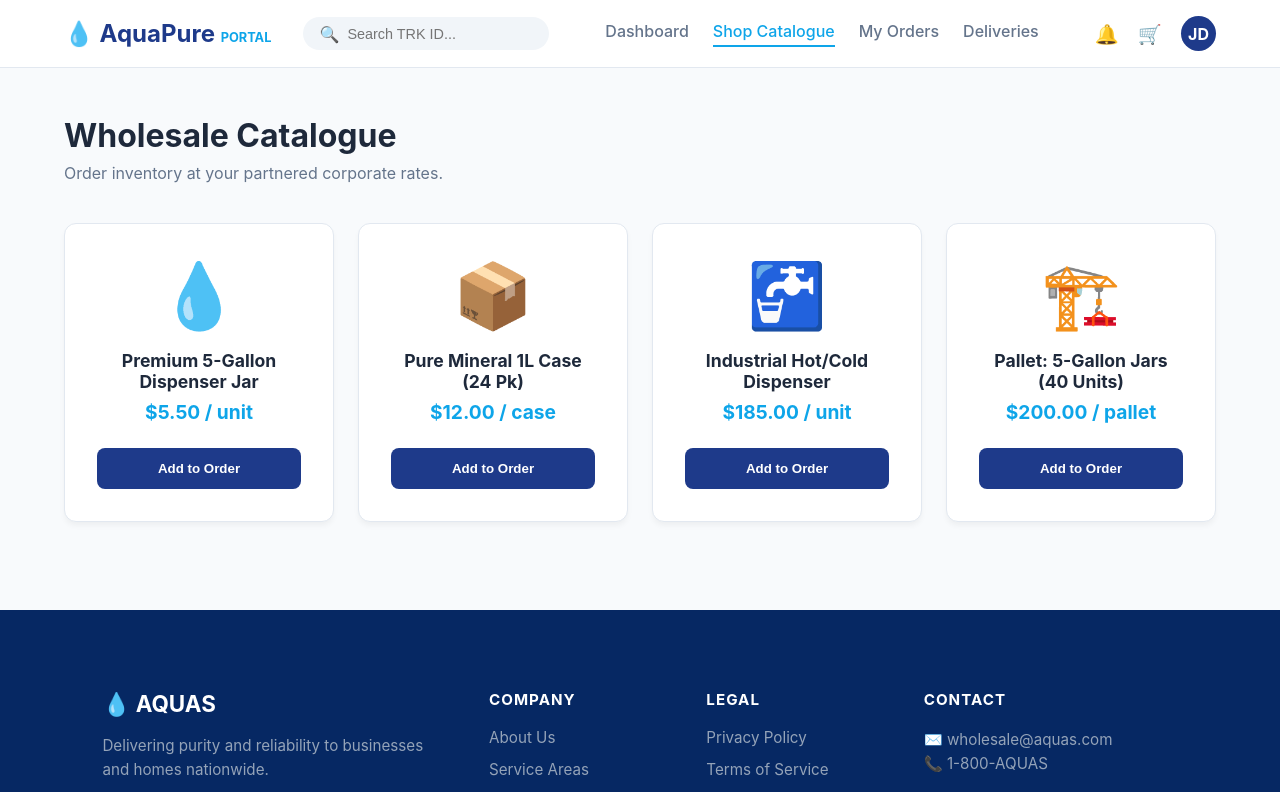
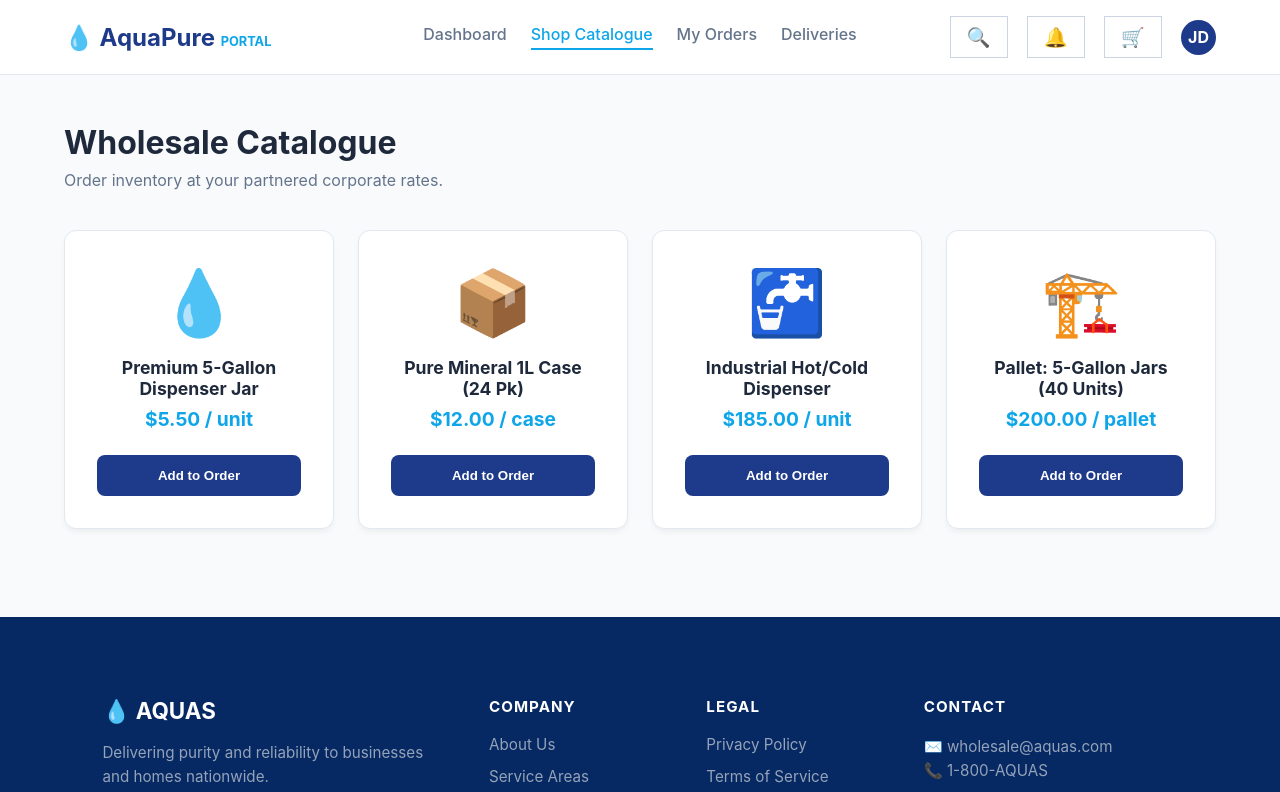
Before and after one commit to sebastian-vishwa/aquas--distribute-app, a React app in the folder frontend/: page /portal/products in a window 1280 px wide. Shown: the top 792 px of the page. Built offline with nearby package versions, Linux system fonts and the light colour scheme; the HTML template or start-up script is replaced by a standard one.

Commit message:
reg customer navigation bar

```diff
--- a/frontend/src/components/customer/navbar_reg_cus.css
+++ b/frontend/src/components/customer/navbar_reg_cus.css
@@ -0,0 +1,98 @@
+.navbar-container {
+  display: grid;
+  grid-template-columns: 1fr auto 1fr;
+  align-items: center;
+  padding: 1rem 5%;
+  background: #ffffff;
+  border-bottom: 1px solid #e2e8f0;
+  position: sticky;
+  top: 0;
+  z-index: 100;
+}
+
+/* Left Section */
+.navbar-left {
+  display: flex;
+  align-items: center;
+  justify-self: start;
+}
+
+.navbar-brand {
+  color: #1e3a8a;
+  margin: 0;
+  cursor: pointer;
+}
+
+.navbar-portal-tag {
+  font-size: 0.8rem;
+  color: #0ea5e9;
+}
+
+/* Middle Section */
+.navbar-center {
+  display: flex;
+  gap: 1.5rem;
+  font-weight: 500;
+  justify-self: center;
+}
+
+.nav-link {
+  text-decoration: none;
+  color: #64748b;
+  padding-bottom: 4px;
+  border-bottom: 2px solid transparent;
+  transition: color 0.2s ease, border-color 0.2s ease;
+}
+
+.nav-link:hover {
+  color: #0ea5e9;
+}
+
+.nav-link.active {
+  color: #0ea5e9;
+  border-bottom: 2px solid #0ea5e9;
+}
+
+/* Right Section */
+.navbar-right {
+  display: flex;
+  gap: 1.2rem;
+  align-items: center;
+  font-size: 1.2rem;
+  justify-self: end;
+}
+
+.search-wrapper {
+  display: flex;
+  align-items: center;
+  position: relative;
+}
+
+.search-input {
+  border: 1px solid #cbd5e1;
+  background: #f1f5f9;
+  padding: 0.3rem 0.8rem;
+  border-radius: 15px;
+  outline: none;
+  font-size: 0.85rem;
+  margin-right: 0.5rem;
+}
+
+.icon-btn {
+  cursor: pointer;
+  user-select: none;
+}
+
+.user-avatar {
+  width: 35px;
+  height: 35px;
+  background: #1e3a8a;
+  color: white;
+  border-radius: 50%;
+  display: flex;
+  align-items: center;
+  justify-content: center;
+  font-size: 1rem;
+  font-weight: bold;
+  cursor: pointer;
+}
--- a/frontend/src/components/customer/navbar_reg_cus.jsx
+++ b/frontend/src/components/customer/navbar_reg_cus.jsx
@@ -1,40 +1,72 @@
-import React from 'react';
+import React, { useState } from 'react';
 import { NavLink, useNavigate } from 'react-router-dom';
+import './navbar_reg_cus.css';
 
 export default function NavbarRegCus() {
   const navigate = useNavigate();
+  const [showSearch, setShowSearch] = useState(false);
+  const [searchQuery, setSearchQuery] = useState('');
+
+  const handleSearchSubmit = (e) => {
+    if (e.key === 'Enter' && searchQuery.trim()) {
+      console.log('Searching for:', searchQuery);
+    }
+  };
 
   return (
-    <nav style={navStyle}>
-      <div style={{ display: 'flex', alignItems: 'center', gap: '2rem' }}>
-        <h2 style={{ color: '#1E3A8A', margin: 0, cursor: 'pointer' }} onClick={() => navigate('/portal')}>
-          💧 AquaPure <span style={{ fontSize: '0.8rem', color: '#0EA5E9' }}>PORTAL</span>
+    <nav className="navbar-container">
+      {/* Left: Brand Logo */}
+      <div className="navbar-left">
+        <h2 className="navbar-brand" onClick={() => navigate('/portal')}>
+          💧 AquaPure <span className="navbar-portal-tag">PORTAL</span>
         </h2>
-
-        {/* TRK Search Bar */}
-        <div style={{ display: 'flex', alignItems: 'center', background: '#F1F5F9', padding: '0.4rem 1rem', borderRadius: '20px' }}>
-          <span style={{ marginRight: '8px' }}>🔍</span>
-          <input
-            type="text"
-            placeholder="Search TRK ID..."
-            style={{ border: 'none', background: 'transparent', outline: 'none', fontSize: '0.9rem' }}
-          />
-        </div>
       </div>
 
-      <div style={{ display: 'flex', gap: '1.5rem', fontWeight: '500' }}>
-        <NavLink to="/portal" end style={linkStyle}>Dashboard</NavLink>
-        <NavLink to="/portal/products" style={linkStyle}>Shop Catalogue</NavLink>
-        <NavLink to="/portal/orders" style={linkStyle}>My Orders</NavLink>
-        <NavLink to="/portal/deliveries" style={linkStyle}>Deliveries</NavLink>
+      {/* Middle: Navigation Links */}
+      <div className="navbar-center">
+        <NavLink to="/portal" end className={({ isActive }) => (isActive ? 'nav-link active' : 'nav-link')}>
+          Dashboard
+        </NavLink>
+        <NavLink to="/portal/products" className={({ isActive }) => (isActive ? 'nav-link active' : 'nav-link')}>
+          Shop Catalogue
+        </NavLink>
+        <NavLink to="/portal/orders" className={({ isActive }) => (isActive ? 'nav-link active' : 'nav-link')}>
+          My Orders
+        </NavLink>
+        <NavLink to="/portal/deliveries" className={({ isActive }) => (isActive ? 'nav-link active' : 'nav-link')}>
+          Deliveries
+        </NavLink>
       </div>
 
-      <div style={{ display: 'flex', gap: '1.2rem', alignItems: 'center', fontSize: '1.2rem', cursor: 'pointer' }}>
-        <span title="Notifications">🔔</span>
-        <span title="Cart">🛒</span>
+      {/* Right: Search Icon & User Actions */}
+      <div className="navbar-right">
+        <div className="search-wrapper">
+          {showSearch && (
+            <input
+              type="text"
+              className="search-input"
+              placeholder="Search TRK ID..."
+              value={searchQuery}
+              onChange={(e) => setSearchQuery(e.target.value)}
+              onKeyDown={handleSearchSubmit}
+              autoFocus
+            />
+          )}
+          <span
+            className="icon-btn"
+            title="Search"
+            onClick={() => setShowSearch(!showSearch)}
+          >
+            🔍
+          </span>
+        </div>
+
+        <span className="icon-btn" title="Notifications">🔔</span>
+        <span className="icon-btn" title="Cart">🛒</span>
+
         <div
+          className="user-avatar"
           onClick={() => navigate('/login')}
-          style={{ width: '35px', height: '35px', background: '#1E3A8A', color: 'white', borderRadius: '50%', display: 'flex', alignItems: 'center', justifyContent: 'center', fontSize: '1rem', fontWeight: 'bold' }}
           title="Sign Out"
         >
           JD
@@ -43,6 +75,3 @@ export default function NavbarRegCus() {
     </nav>
   );
 }
-
-const navStyle = { display: 'flex', justifyContent: 'space-between', alignItems: 'center', padding: '1rem 5%', background: '#FFFFFF', borderBottom: '1px solid #E2E8F0', position: 'sticky', top: 0, zIndex: 100 };
-const linkStyle = ({ isActive }) => ({ textDecoration: 'none', color: isActive ? '#0EA5E9' : '#64748B', borderBottom: isActive ? '2px solid #0EA5E9' : 'none', paddingBottom: '4px' });
```
